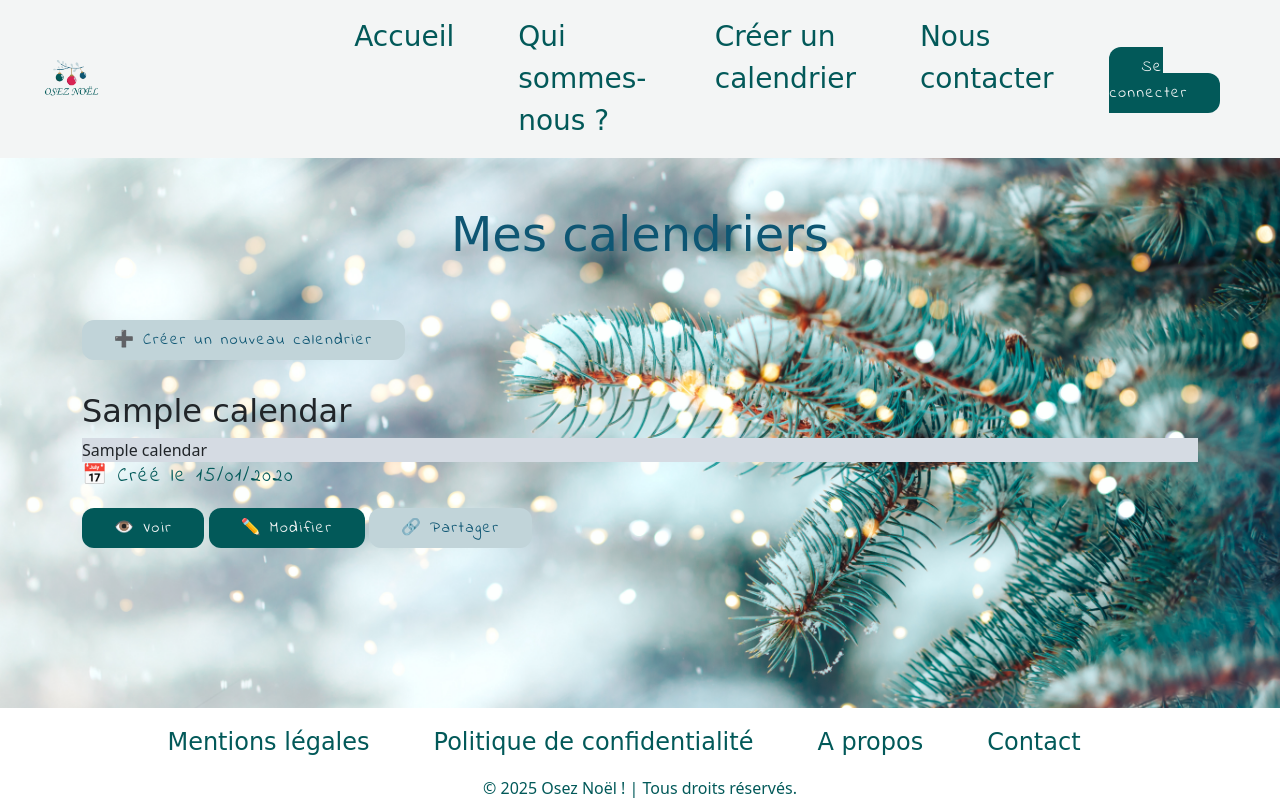
After one commit to Laurie1985/OsezNoel, a PHP site: template Views/calendar/index.php in a window 1280 px wide. The commit adds this page. Run offline with PHP 8.4, Linux system fonts and the light colour scheme; the template is opened without the code that fills it: most values are stand-ins (such as "Sample title", 1, 10 or a date in 2020); grey boxes marked "Sample" are stand-in pictures; some web fonts are replaced.

```diff
--- a/Views/auth/login.php
+++ b/Views/auth/login.php
@@ -58,7 +58,7 @@
                     </div>
                     <div class="form-group">
                         <label for="password-confirm">Confirmer mon mot de passe</label>
-                        <input type="password" id="password-confirm" name="password-confirm" required>
+                        <input type="password" id="confirm_password" name="confirm_password" required>
                     </div>
                     <div class="form-connect">
                         <button type="submit" class="btn-fond-fonce">Je m'inscris</button>
--- /dev/null
+++ b/Views/calendar/index.php
@@ -0,0 +1,47 @@
+<section class="calendars-list container">
+    <div class="header-section">
+        <h1>Mes calendriers</h1>
+        <a href="/calendars/create" class="btn btn-fond-fonce">➕ Créer un nouveau calendrier</a>
+    </div>
+
+    <?php if (empty($calendars)): ?>
+        <div class="empty-state">
+            <p>🎄 Vous n'avez pas encore de calendrier de l'Avent.</p>
+            <p>Créez votre premier calendrier pour commencer !</p>
+            <a href="/calendars/create" class="btn btn-fond-clair">Créer mon premier calendrier</a>
+        </div>
+    <?php else: ?>
+        <div class="calendars-grid">
+            <?php foreach ($calendars as $calendar): ?>
+                <div class="calendar-card">
+                    <div class="calendar-header">
+                        <h3><?php echo htmlspecialchars($calendar['title']) ?></h3>
+                    </div>
+
+                    <div class="calendar-body">
+                        <div class="calendar-theme" style="background-image: url('/assets/images/themes/<?php echo htmlspecialchars($calendar['image_path']) ?>')">
+                            <span class="theme-label"><?php echo htmlspecialchars($calendar['theme_name']) ?></span>
+                        </div>
+
+                        <div class="calendar-info">
+                            <p>📅 Créé le
+                                <?php echo date('d/m/Y', strtotime($calendar['created_at'])) ?></p>
+                        </div>
+                    </div>
+
+                    <div class="calendar-actions">
+                        <a href="/calendars/<?php echo $calendar['calendar_id'] ?>" class="btn btn-sm btn-fond-clair">
+                            👁️ Voir
+                        </a>
+                        <a href="/calendars/<?php echo $calendar['calendar_id'] ?>/edit" class="btn btn-sm btn-fond-clair">
+                            ✏️ Modifier
+                        </a>
+                        <a href="/calendars/<?php echo $calendar['calendar_id'] ?>/share" class="btn btn-sm btn-fond-fonce">
+                            🔗 Partager
+                        </a>
+                    </div>
+                </div>
+            <?php endforeach; ?>
+        </div>
+    <?php endif; ?>
+</section>
--- a/Views/layouts/base.php
+++ b/Views/layouts/base.php
@@ -46,12 +46,14 @@
                             <?php if (isset($_SESSION['user']['is_admin']) && $_SESSION['user']['is_admin']): ?>
                                 <a href="/admin/dashboard" class="btn-fond-clair me-5">Tableau de bord</a>
                                 <form method="POST" action="/logout" class="d-inline">
-                                    <button class="btn-fond-clair me-5" type="submit">Déconnexion</button>
+                                    <input type="hidden" name="csrf_token" value="<?php echo htmlspecialchars($csrf_token ?? '') ?>">
+                                    <button type="submit" class="btn-link">Déconnexion</button>
                                 </form>
                             <?php else: ?>
                                 <a href="/dashboard" class="btn-fond-clair me-5">Mon compte</a>
                                 <form method="POST" action="/logout" class="d-inline">
-                                    <button class="btn-fond-clair me-5" type="submit">Déconnexion</button>
+                                    <input type="hidden" name="csrf_token" value="<?php echo htmlspecialchars($csrf_token ?? '') ?>">
+                                    <button type="submit" class="btn-link">Déconnexion</button>
                                 </form>
                             <?php endif; ?>
                         <?php else: ?>
--- a/osezNoel.sql
+++ b/osezNoel.sql
@@ -119,7 +119,7 @@ VALUES (
         'Michel',
         'Admin',
         'michel.admin@oseznoel.fr',
-        '$2y$10$kX8Zm5qvR6YqZvXjN8Y8qOGhF2xJ4mZp3K9wL5tR6yQ8xN7mZ5pQC',
+        '$2y$12$lwt.kOtYahaKUotvqJC0Z.ul192if7SM5etFXurcOKoERg2jc6yVq',
         TRUE
     );
 
@@ -134,11 +134,11 @@ VALUES (
         'Laurie',
         'Dupont',
         'laurie.dupont@mail.com',
-        '$2y$10$vB3nM8pL5qR7tY9wZ2xK6uL4mN8pQ9rS5tV7wX9yZ1aC3dE5fG7hI'
+        '$2y$12$FnGq9L2fvoacTK/KZtVI5eYsoFrFLrYtIz0GSBbKNfO25mC/0yNEm'
     ),
     (
         'Hugo',
         'Martin',
         'hugo.martin@mail.com',
-        '$2y$10$vB3nM8pL5qR7tY9wZ2xK6uL4mN8pQ9rS5tV7wX9yZ1aC3dE5fG7hI'
+        '$2y$12$FnGq9L2fvoacTK/KZtVI5eYsoFrFLrYtIz0GSBbKNfO25mC/0yNEm'
     );
--- a/src/Config/routes.php
+++ b/src/Config/routes.php
@@ -27,7 +27,7 @@ $r->post('/login', [AuthController::class, 'login']);
 $r->post('/register', [AuthController::class, 'register']);
 
 // Déconnexion
-$r->get('/logout', [AuthController::class, 'logout']);
+$r->post('/logout', [AuthController::class, 'logout']);
 
 // Liste des calendriers
 $r->get('/calendars', [CalendarController::class, 'index']);
```
Also changed, not shown: src/Controller/AuthController.php (+22 -7 lines), public/assets/js/auth.js.
